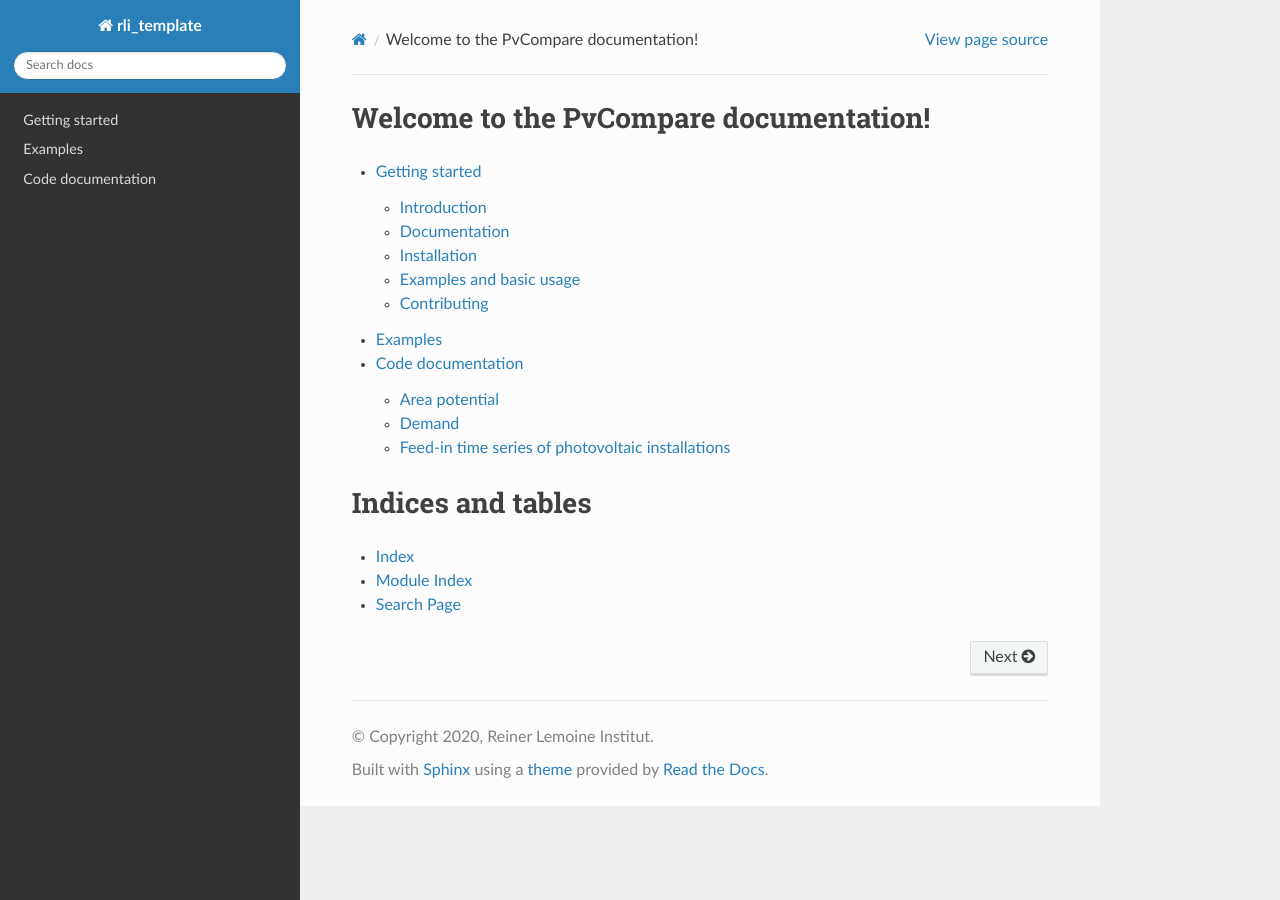
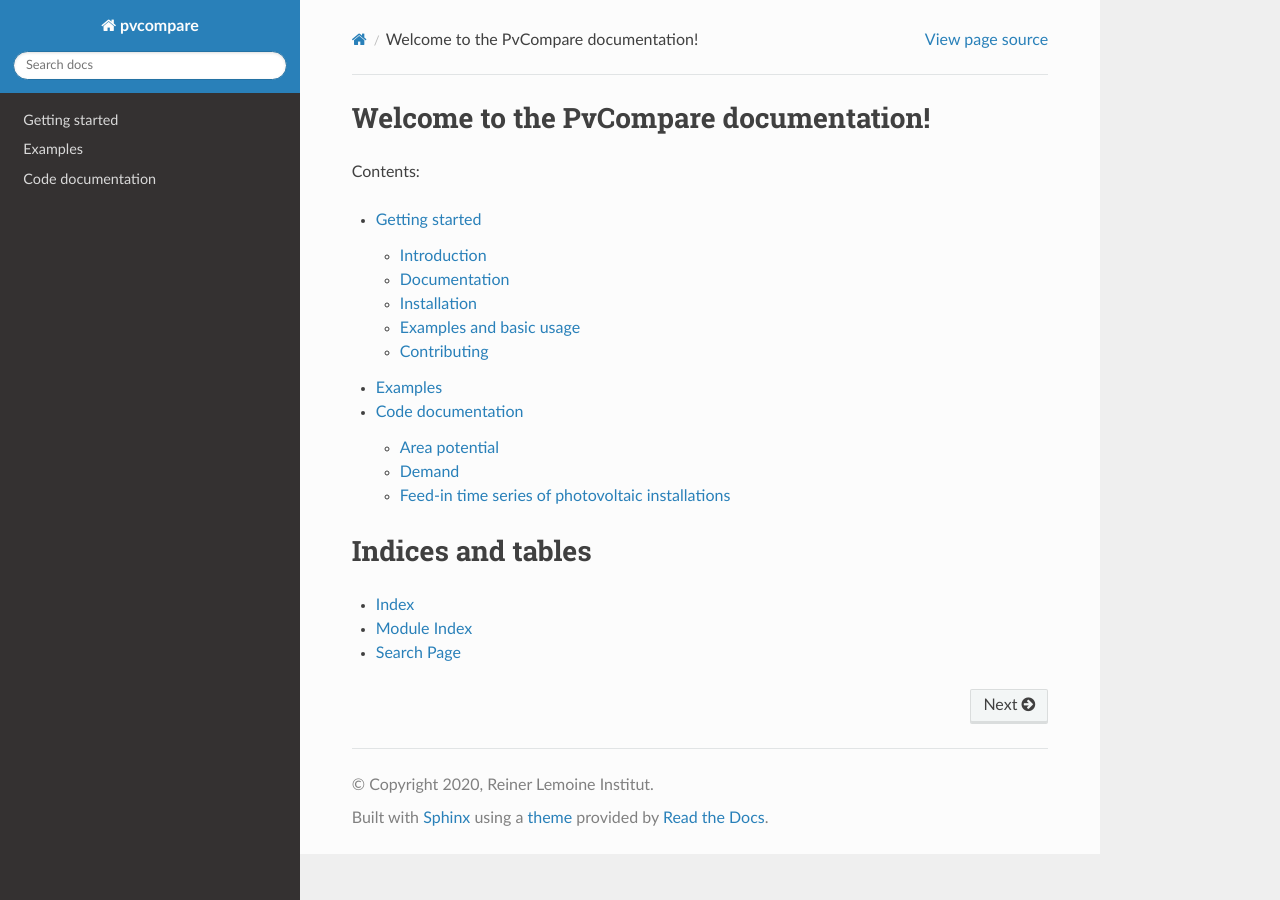
Before and after one commit to greco-project/pvcompare, a Sphinx documentation site: the page built from docs/index.rst, in a window 1280 px wide. Built offline with Sphinx 7.4.7 and the Read the Docs theme 2.0.0, drawn with Linux system fonts in a browser that asks for light colours.

Commit message:
Add master_doc to prevent contents.rst error

```diff
--- a/docs/conf.py
+++ b/docs/conf.py
@@ -16,15 +16,16 @@
 
 # -- Project information -----------------------------------------------------
 
-project = 'rli_template'
+project = 'pvcompare'
 copyright = '2020, Reiner Lemoine Institut'
 author = 'Reiner Lemoine Institut'
 
 # The full version, including alpha/beta/rc tags
-release = '0.0.1'
+release = '0.0.1dev'
 
 
 # -- General configuration ---------------------------------------------------
+master_doc = 'index'
 
 # Add any Sphinx extension module names here, as strings. They can be
 # extensions coming with Sphinx (named 'sphinx.ext.*') or your custom
--- a/docs/index.rst
+++ b/docs/index.rst
@@ -6,6 +6,7 @@
 Welcome to the PvCompare documentation!
 =======================================
 
+Contents:
 
 .. toctree::
    :maxdepth: 2
```
